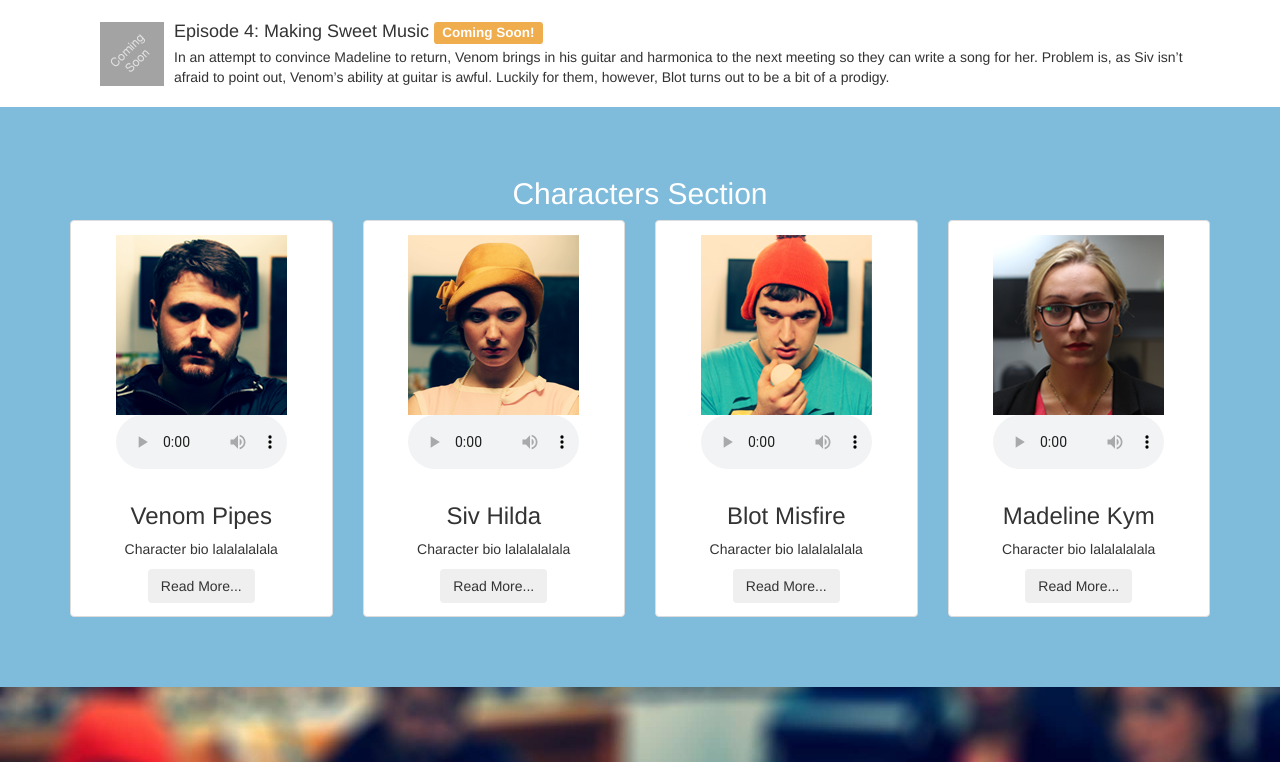
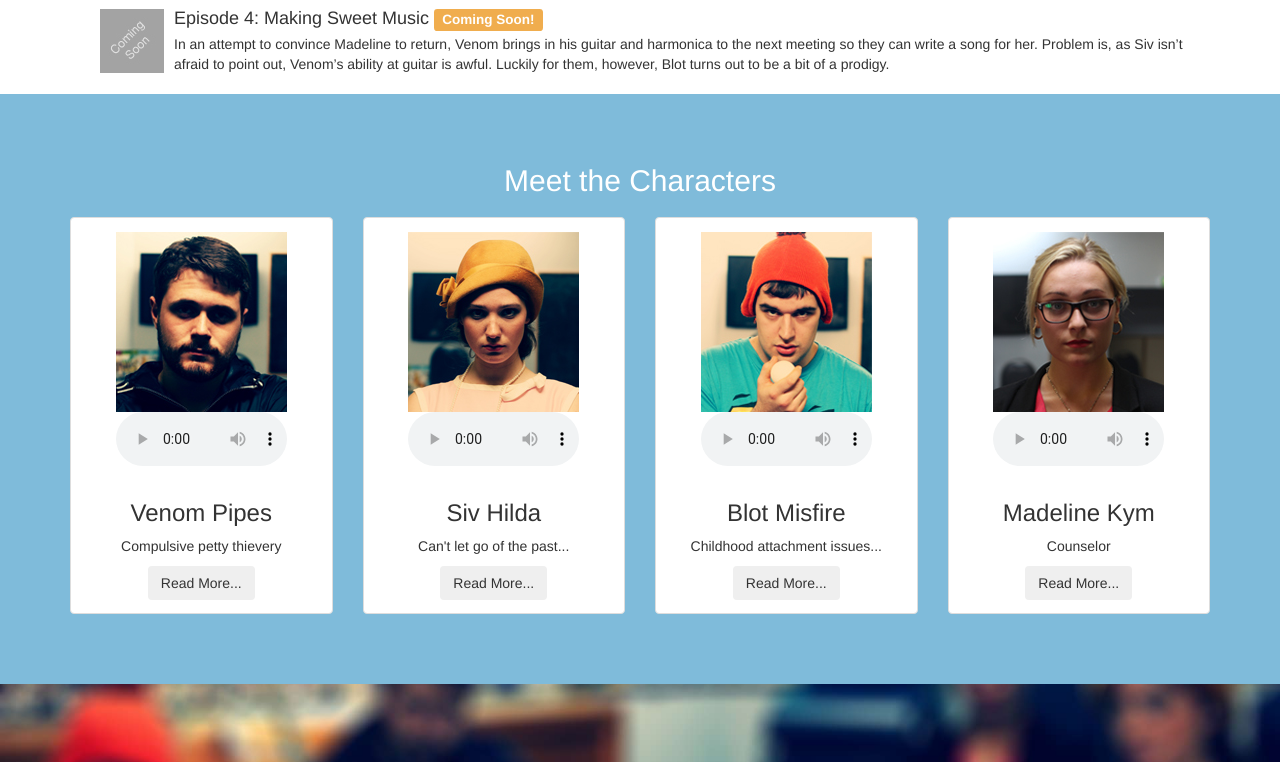
Before and after one commit to kuuurttyy/collabproject, a plain HTML site: page website2/index.html in a window 1280 px wide. Shown: the part 2035-2797 px from the top of the page. Drawn offline with Linux system fonts and the light colour scheme.

Commit message:
edited some titles and stuff

```diff
--- a/website2/css/style.css
+++ b/website2/css/style.css
@@ -139,6 +139,7 @@ video {
     height: auto;
     width: 100%;
     margin: 0;
+    margin-top: 50px
 }
 #episode-list {
     margin-top: 50px;
--- a/website2/index.html
+++ b/website2/index.html
@@ -59,7 +59,7 @@
                 <a href="#charactersection">Characters</a>
             </li>
             <li>
-                <a href="#portfolio">Portfolio</a>
+                <a href="#portfolio">Behind the Scenes</a>
             </li>
             <li>
                 <a href="#contact">Contact</a>
@@ -82,7 +82,7 @@
         <div class="container">
             <div class="row">
                 <div class="col-lg-12 text-center">
-                    <h2>Video section</h2>
+                    <!-- <h2>Video section</h2> -->
                     <video id='video-player' preload='metadata' controls poster="img/poster.jpg">
                         <source src="http://video-js.zencoder.com/oceans-clip.mp4" type='video/mp4' />
                         <source src="http://video-js.zencoder.com/oceans-clip.webm" type='video/webm' />
@@ -148,7 +148,7 @@
     <div id="charactersection" class="charactersection">
         <div class="container text-center">
             <div class="row">
-                <h2>Characters Section</h2>
+                <h2 style="margin-bottom: 20px;">Meet the Characters</h2>
                 <div class="col-md-3 col-sm-6">
                     <div class="thumbnail">
                         <img src="img/characters/venom.jpg">
@@ -159,7 +159,7 @@
                         </audio>
                         <div class="caption">
                             <h3>Venom Pipes</h3>
-                            <p>Character bio lalalalalala</p>
+                            <p>Compulsive petty thievery</p>
                             <button class="btn btn-defalt" data-toggle="modal" data-target="#character1">
                                 Read More...
                             </button>
@@ -176,7 +176,7 @@
                         </audio>
                         <div class="caption">
                             <h3>Siv Hilda</h3>
-                            <p>Character bio lalalalalala</p>
+                            <p>Can't let go of the past...</p>
                             <button class="btn btn-defalt" data-toggle="modal" data-target="#character2">
                                 Read More...
                             </button>
@@ -193,7 +193,7 @@
                         </audio>
                         <div class="caption">
                             <h3>Blot Misfire</h3>
-                            <p>Character bio lalalalalala</p>
+                            <p>Childhood attachment issues...</p>
                             <button class="btn btn-defalt" data-toggle="modal" data-target="#character3">
                                 Read More...
                             </button>
@@ -210,7 +210,7 @@
                         </audio>
                         <div class="caption">
                             <h3>Madeline Kym</h3>
-                            <p>Character bio lalalalalala</p>
+                            <p>Counselor</p>
                             <button class="btn btn-defalt" data-toggle="modal" data-target="#character4">
                                 Read More...
                             </button>
@@ -292,7 +292,7 @@
                         </a>
                     </div>
                     <hr>
-                    <p>Copyright &copy; Company 2013</p>
+                    <p>Copyright &copy; Group 1 Collaborative Project Winners 2014</p>
                 </div>
             </div>
         </div>
```
